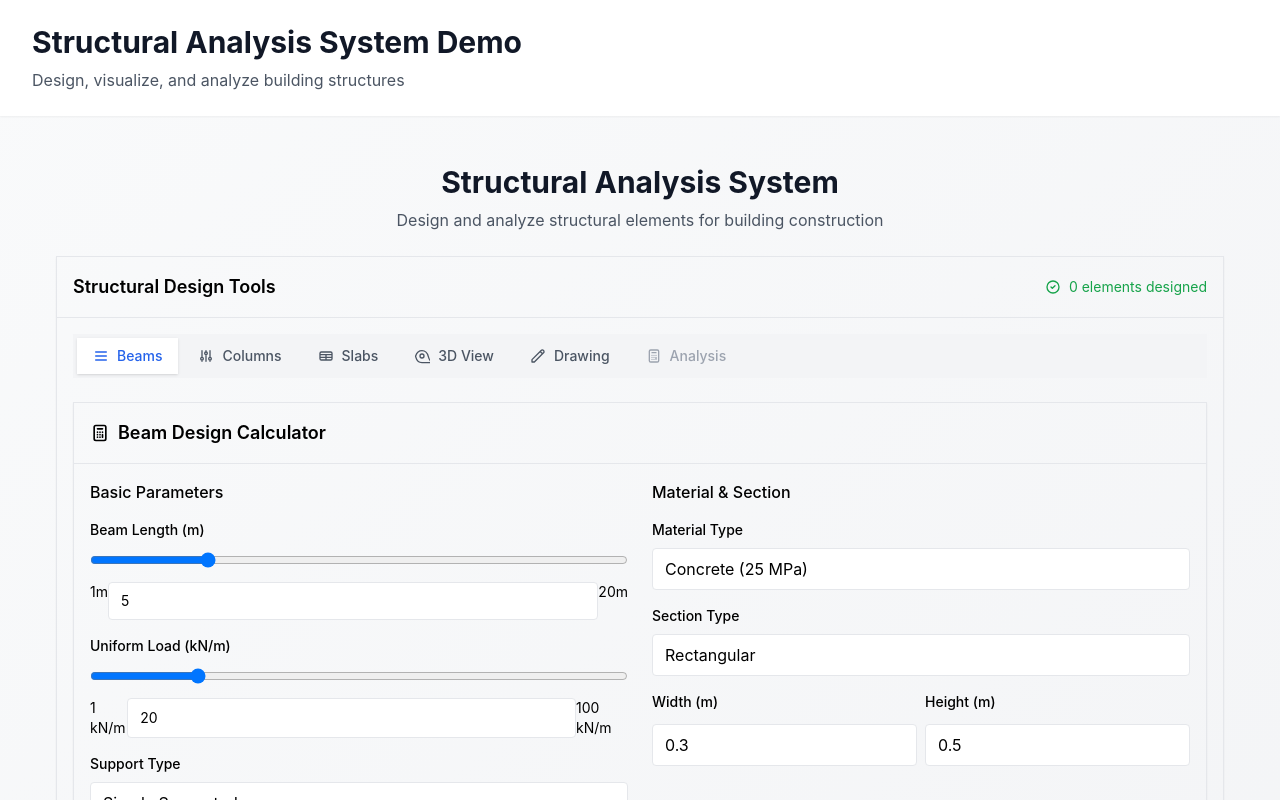
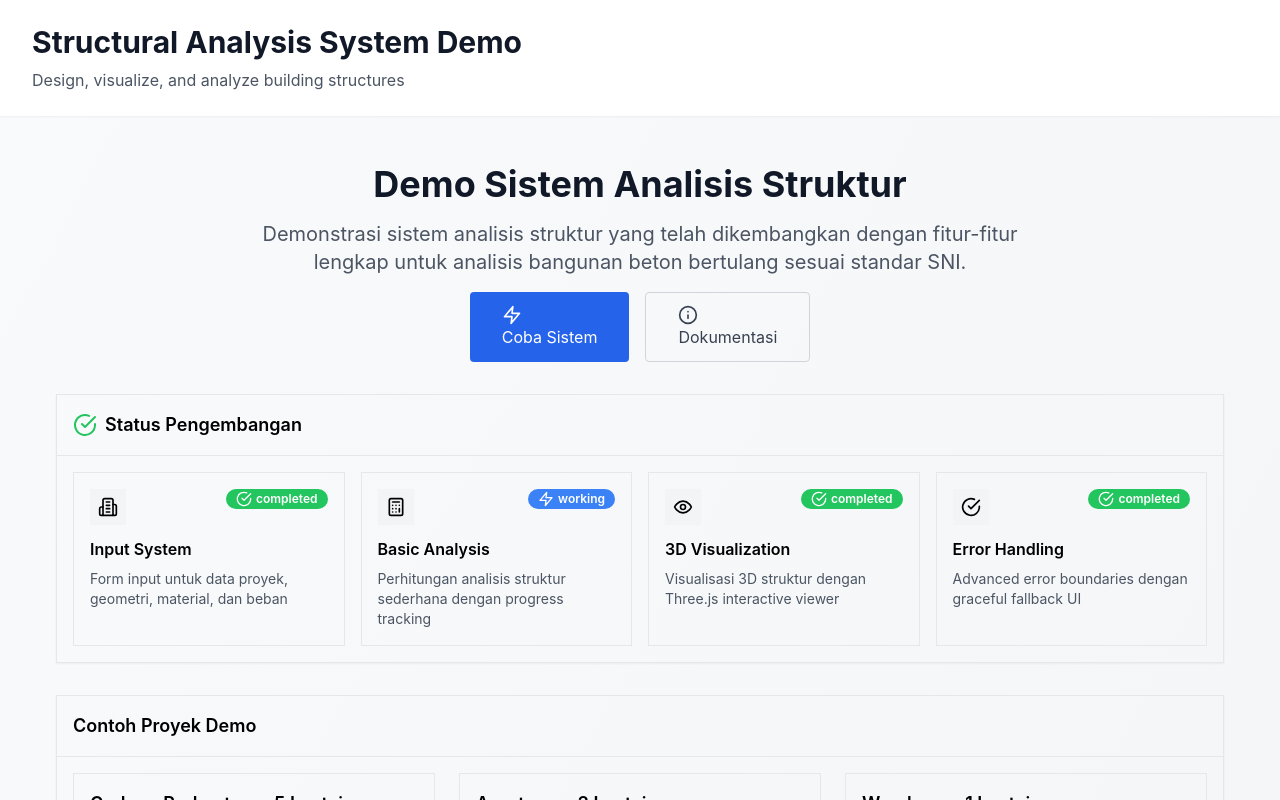
Before and after one commit to Latif080790/APP-STRUKTUR-BLACKBOX, a React (Vite) app: page / in a window 1280 px wide. Shown: the top 800 px of the page. Built offline with nearby package versions, Linux system fonts and the light colour scheme.

Commit message:
feat: Update DemoRunner to use DemoPage component

```diff
--- a/src/demo/DemoRunner.tsx
+++ b/src/demo/DemoRunner.tsx
@@ -1,5 +1,6 @@
 import React from 'react';
 import { StructuralAnalysisSystem } from '../structural-analysis';
+import { DemoPage } from './DemoPage';
 
 /**
  * Demo Runner
@@ -20,7 +21,7 @@ export const DemoRunner: React.FC = () => {
       </header>
       <main>
         <div className="max-w-7xl mx-auto px-4 py-6 sm:px-6 lg:px-8">
-          <StructuralAnalysisSystem />
+          <DemoPage />
         </div>
       </main>
       <footer className="bg-white mt-12">
```
